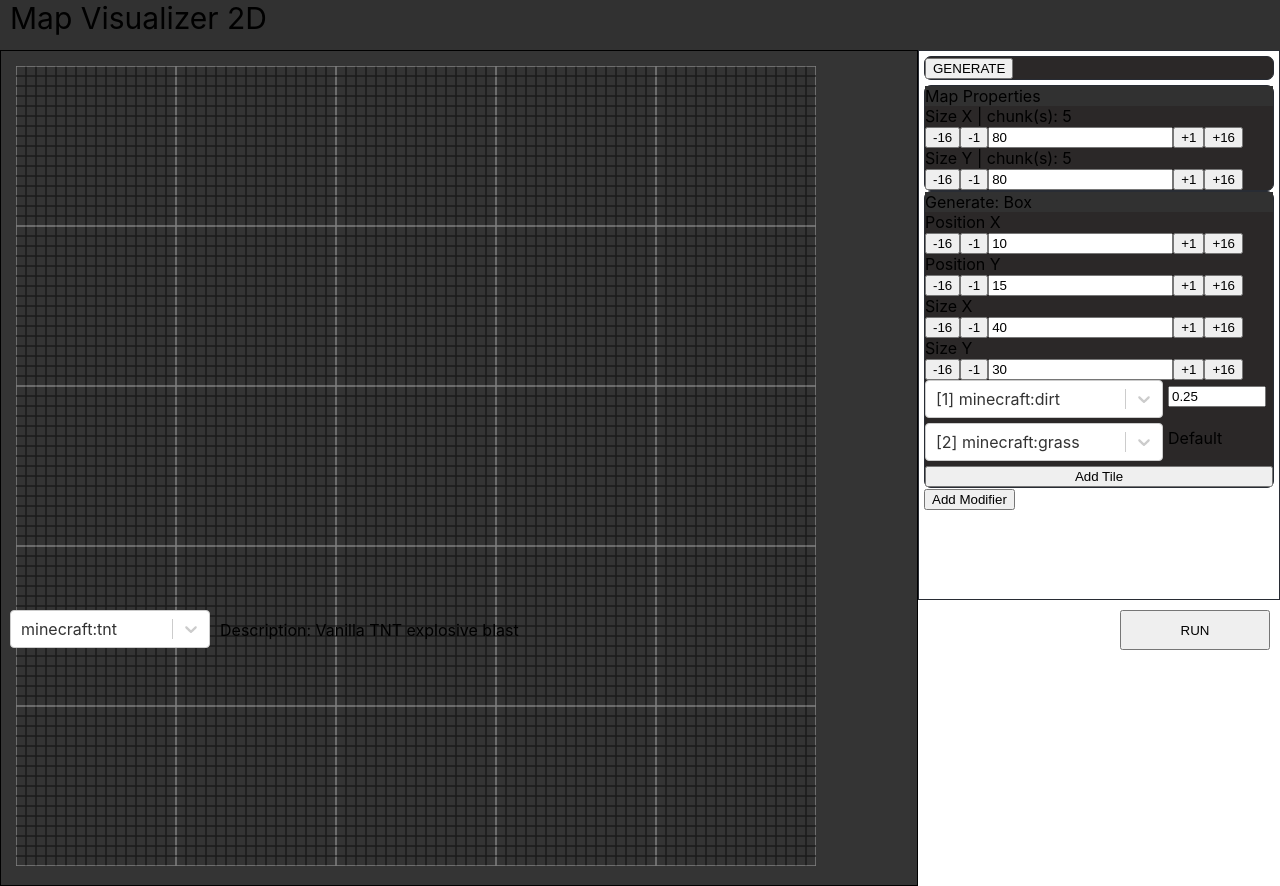
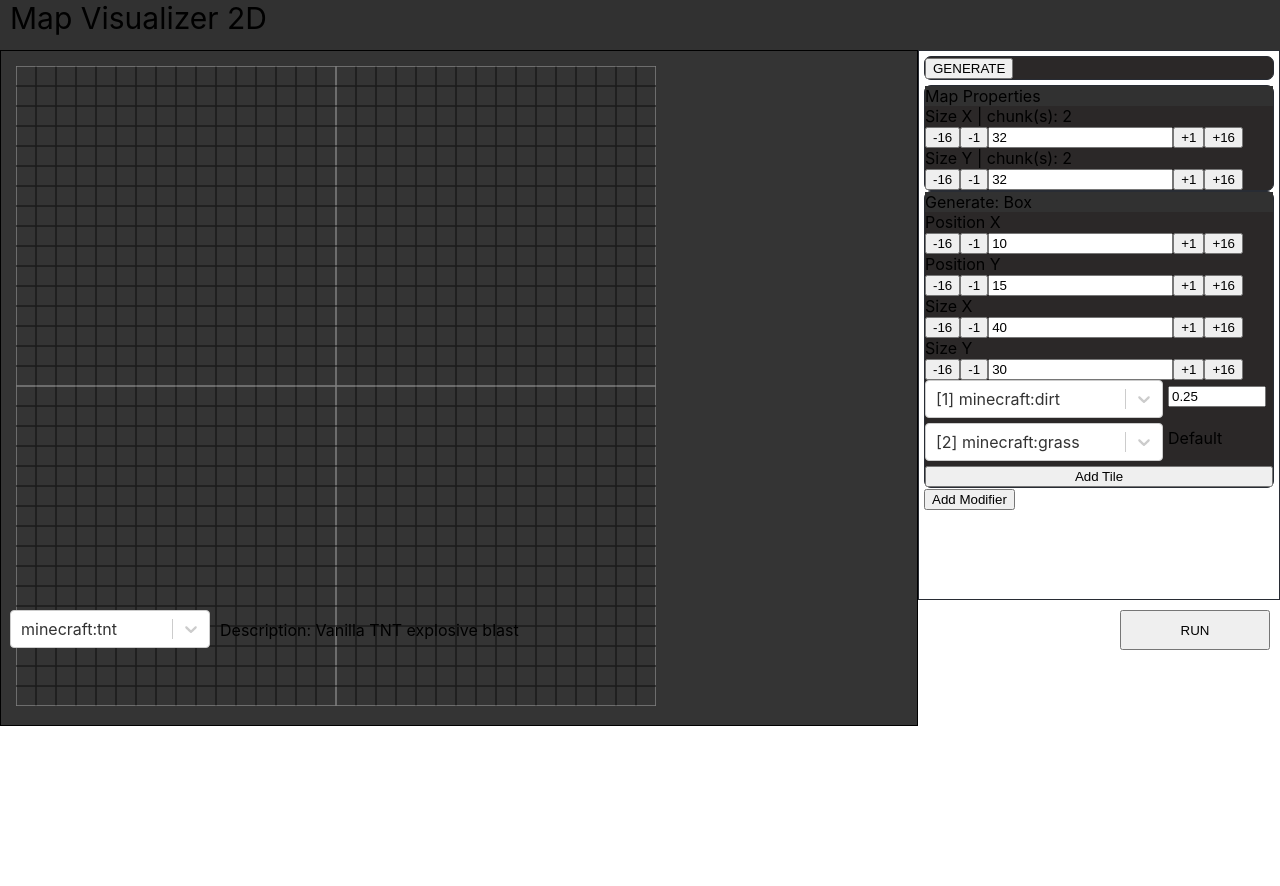
Before and after one commit to DarkGuardsman/icbm-calculator-web, a React (Create React App) app: page / in a window 1280 px wide. After the commit the page ends 800 px from the top, so only its background shows below. Built offline with nearby package versions, Linux system fonts and the light colour scheme.

Commit message:
feat: logic to render dots and lines for graph

```diff
--- a/src/graph/GraphRender.js
+++ /dev/null
@@ -1,84 +0,0 @@
-import React, {useEffect, useRef} from 'react';
-import {TILE_ID_TO_OBJ} from "../common/Tiles";
-import {CHUNK_SIZE} from "../common/Consts";
-
-/**
- *
- * @param tiles {number[][]}
- * @param gridSizeX {number}
- * @param gridSizeY {number}
- * @param gridRenderSize {number}
- * @returns {Element}
- * @constructor
- */
-export default function GraphPaper({tiles, gridSizeX, gridSizeY, gridRenderSize = 10}) {
-    const canvasRef = useRef(null);
-
-    useEffect(() => {
-        const canvas = canvasRef.current;
-        const ctx = canvas.getContext('2d');
-
-        const width = canvas.width;
-        const height = canvas.height;
-
-        // TODO eventually draw deltas when we do change sets for faster render times
-
-        drawTiles(ctx, width, height, gridRenderSize, tiles);
-        drawGrid(ctx, width, height, gridRenderSize);
-
-    }, [gridSizeX, gridSizeY, gridRenderSize, tiles]);
-
-    return <canvas ref={canvasRef} width={gridSizeX * gridRenderSize} height={gridSizeY * gridRenderSize}/>;
-}
-
-function drawTiles(ctx, width, height, gridRenderSize, tiles) {
-
-    for (let y = 0; y < tiles.length; y++) {
-        const row = tiles[y];
-        if(row !== null && row !== undefined) {
-            for (let x = 0; x < row.length; x++) {
-                drawTile(ctx, x, y, gridRenderSize, row[x]);
-            }
-        }
-    }
-}
-
-function drawTile(ctx, x, y, gridRenderSize, tileId) {
-    if(tileId === null || tileId === undefined) {
-        return;
-    }
-
-    const tile = TILE_ID_TO_OBJ[tileId];
-    if(tile === null || tile === undefined) {
-        return;
-    }
-
-    ctx.fillStyle = tile.color;
-    ctx.fillRect(
-        x * gridRenderSize,
-        y * gridRenderSize,
-        gridRenderSize,
-        gridRenderSize
-    );
-}
-
-function drawGrid(ctx, width, height, gridRenderSize) {
-
-    let count = 0;
-    for (let x = 0; x <= width; x += gridRenderSize) {
-        ctx.strokeStyle = (count++ % CHUNK_SIZE !== 0) ? 'rgb(27,27,27)' : 'grey'; //TODO make line space configurable in UI
-        ctx.beginPath();
-        ctx.moveTo(x, 0);
-        ctx.lineTo(x, height);
-        ctx.stroke();
-    }
-
-    count = 0;
-    for (let y = 0; y <= height; y += gridRenderSize) {
-        ctx.strokeStyle = y % (count++ % CHUNK_SIZE !== 0) === 0 ? 'rgb(27,27,27)' : 'grey';
-        ctx.beginPath();
-        ctx.moveTo(0, y);
-        ctx.lineTo(width, y);
-        ctx.stroke();
-    }
-}
--- /dev/null
+++ b/src/graph/GraphRender.tsx
@@ -0,0 +1,131 @@
+import React, {useEffect, useRef} from 'react';
+import {TILE_ID_TO_OBJ} from "../common/Tiles";
+import {CHUNK_SIZE} from "../common/Consts";
+
+export interface DebugLineData {
+    startX: number;
+    startY: number;
+    endX: number;
+    endY: number;
+    color: string;
+    size: number;
+}
+
+export interface DebugDotData {
+    x: number;
+    y: number;
+    size: number;
+    color: string;
+}
+
+export interface GraphPaperProps {
+    tiles: number[][];
+    lines: DebugLineData[];
+    dots: DebugDotData[];
+    gridSizeX: number;
+    gridSizeY: number;
+    gridRenderSize: number;
+}
+
+export default function GraphPaper({tiles, lines, dots, gridSizeX, gridSizeY, gridRenderSize = 10}: GraphPaperProps): React.JSX.Element {
+    const canvasRef = useRef<HTMLCanvasElement>(null);
+
+    useEffect(() => {
+        const canvas = canvasRef.current;
+        if(canvas == null) {
+            return;
+        }
+
+        const ctx = canvas.getContext('2d');
+        if(ctx == null) {
+            return;
+        }
+
+        const width = canvas.width;
+        const height = canvas.height;
+
+        // TODO eventually draw deltas when we do change sets for faster render times
+
+        drawTiles(ctx, width, height, gridRenderSize, tiles);
+        drawGrid(ctx, width, height, gridRenderSize);
+        drawLines(ctx, width, height, gridRenderSize, lines);
+        drawDots(ctx, width, height, gridRenderSize, dots);
+
+    }, [canvasRef, gridSizeX, gridSizeY, gridRenderSize, tiles, lines, dots]);
+
+    return <canvas ref={canvasRef} width={gridSizeX * gridRenderSize} height={gridSizeY * gridRenderSize}/>;
+}
+
+function drawTiles(ctx: CanvasRenderingContext2D, width: number, height: number, gridRenderSize: number, tiles: number[][]) {
+
+    for (let y = 0; y < tiles.length; y++) {
+        const row = tiles[y];
+        if(row !== null && row !== undefined) {
+            for (let x = 0; x < row.length; x++) {
+                drawTile(ctx, x, y, gridRenderSize, row[x]);
+            }
+        }
+    }
+}
+
+function drawTile(ctx: CanvasRenderingContext2D, x: number, y: number, gridRenderSize: number, tileId: number) {
+    if(tileId === null || tileId === undefined) {
+        return;
+    }
+
+    const tile = TILE_ID_TO_OBJ[tileId];
+    if(tile === null || tile === undefined) {
+        return;
+    }
+
+    ctx.fillStyle = tile.color;
+    ctx.fillRect(
+        x * gridRenderSize,
+        y * gridRenderSize,
+        gridRenderSize,
+        gridRenderSize
+    );
+}
+
+function drawGrid(ctx: CanvasRenderingContext2D, width: number, height: number, gridRenderSize: number) {
+
+    ctx.lineWidth = 1;
+
+    let count: number = 0;
+    for (let x = 0; x <= width; x += gridRenderSize) {
+        ctx.strokeStyle = (count++ % CHUNK_SIZE) !== 0 ? 'rgb(27,27,27)' : 'grey'; //TODO make line space configurable in UI
+        ctx.beginPath();
+        ctx.moveTo(x, 0);
+        ctx.lineTo(x, height);
+        ctx.stroke();
+    }
+
+    count = 0;
+    for (let y = 0; y <= height; y += gridRenderSize) {
+        ctx.strokeStyle = (count++ % CHUNK_SIZE) !== 0 ? 'rgb(27,27,27)' : 'grey';
+        ctx.beginPath();
+        ctx.moveTo(0, y);
+        ctx.lineTo(width, y);
+        ctx.stroke();
+    }
+}
+
+function drawLines(ctx: CanvasRenderingContext2D, width: number, height: number, gridRenderSize: number, lines: DebugLineData[]) {
+    lines.forEach((line) => {
+        ctx.strokeStyle = line.color;
+        ctx.lineWidth = line.size * gridRenderSize;
+        ctx.beginPath();
+        ctx.moveTo(line.startX * gridRenderSize, line.startY * gridRenderSize);
+        ctx.lineTo(line.endX * gridRenderSize, line.endY * gridRenderSize);
+        ctx.stroke();
+    });
+}
+
+function drawDots(ctx: CanvasRenderingContext2D, width: number, height: number, gridRenderSize: number, dots: DebugDotData[]) {
+    dots.forEach((dot) => {
+        ctx.beginPath();
+        ctx.arc(dot.x * gridRenderSize, dot.y * gridRenderSize, dot.size * gridRenderSize, 0, 2 * Math.PI);
+        ctx.fillStyle = dot.color;
+        ctx.fill();
+    });
+}
--- a/src/tools/map/MapToolPage.js
+++ b/src/tools/map/MapToolPage.js
@@ -11,9 +11,14 @@ import SimulationSelector from "../selector/simulation/SimulationSelector";
 
 
 export default function MapToolPage() {
-    const [sizeX, setSizeX] = useState(CHUNK_SIZE * 5);
-    const [sizeY, setSizeY] = useState(CHUNK_SIZE * 5);
+    const [sizeX, setSizeX] = useState(CHUNK_SIZE * 2);
+    const [sizeY, setSizeY] = useState(CHUNK_SIZE * 2);
+    const [renderSize, setRenderSize] = useState(20);
+
     const [tiles, setTiles] = useState([]);
+    const [lines, setLines] = useState([]);
+    const [dots, setDots] = useState([]);
+
     const [edits, setEdits] = useState([]);
     const [hasRun, setHasRun] = useState(false);
 
@@ -125,8 +130,11 @@ export default function MapToolPage() {
                         <div className={styles.map}>
                             <GraphRender
                                 tiles={tiles}
+                                dots={dots}
+                                lines={lines}
                                 gridSizeX={sizeX}
                                 gridSizeY={sizeY}
+                                gridRenderSize={renderSize}
                             />
 
                         </div>
--- a/src/tools/selector/simulation/SimulationSelector.tsx
+++ b/src/tools/selector/simulation/SimulationSelector.tsx
@@ -35,7 +35,10 @@ export default function SimulationSelector({tiles, setTile, onRun, hasRun}: Simu
         }
 
         onRun();
-        if (testToRun.id === "random:fill") {
+        if(testToRun.id === "minecraft:tnt") {
+
+        }
+        else if (testToRun.id === "random:fill") {
             for (let y = 0; y < tiles.length; y++) {
                 for (let x = 0; x < tiles[y].length; x++) {
                     const tileToUse = TILE_SET
```
